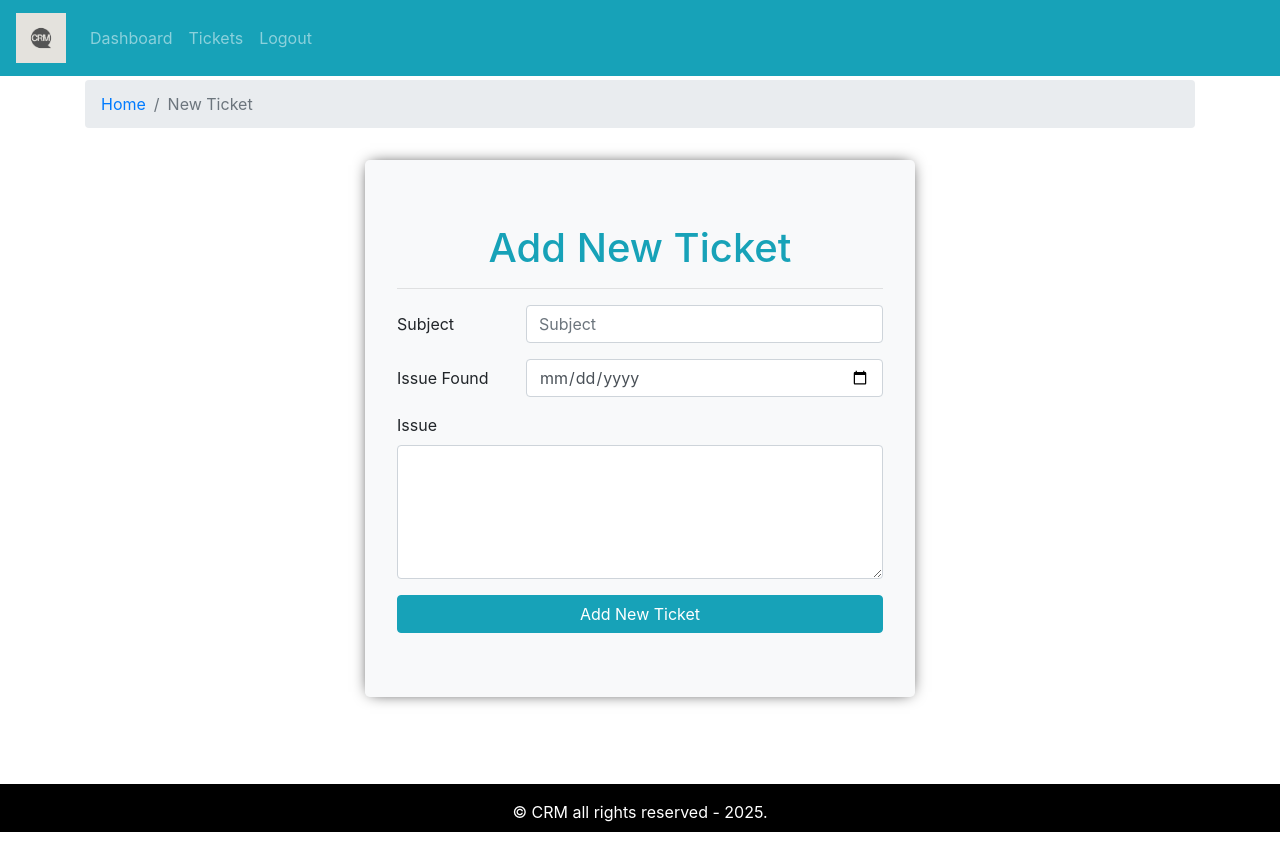
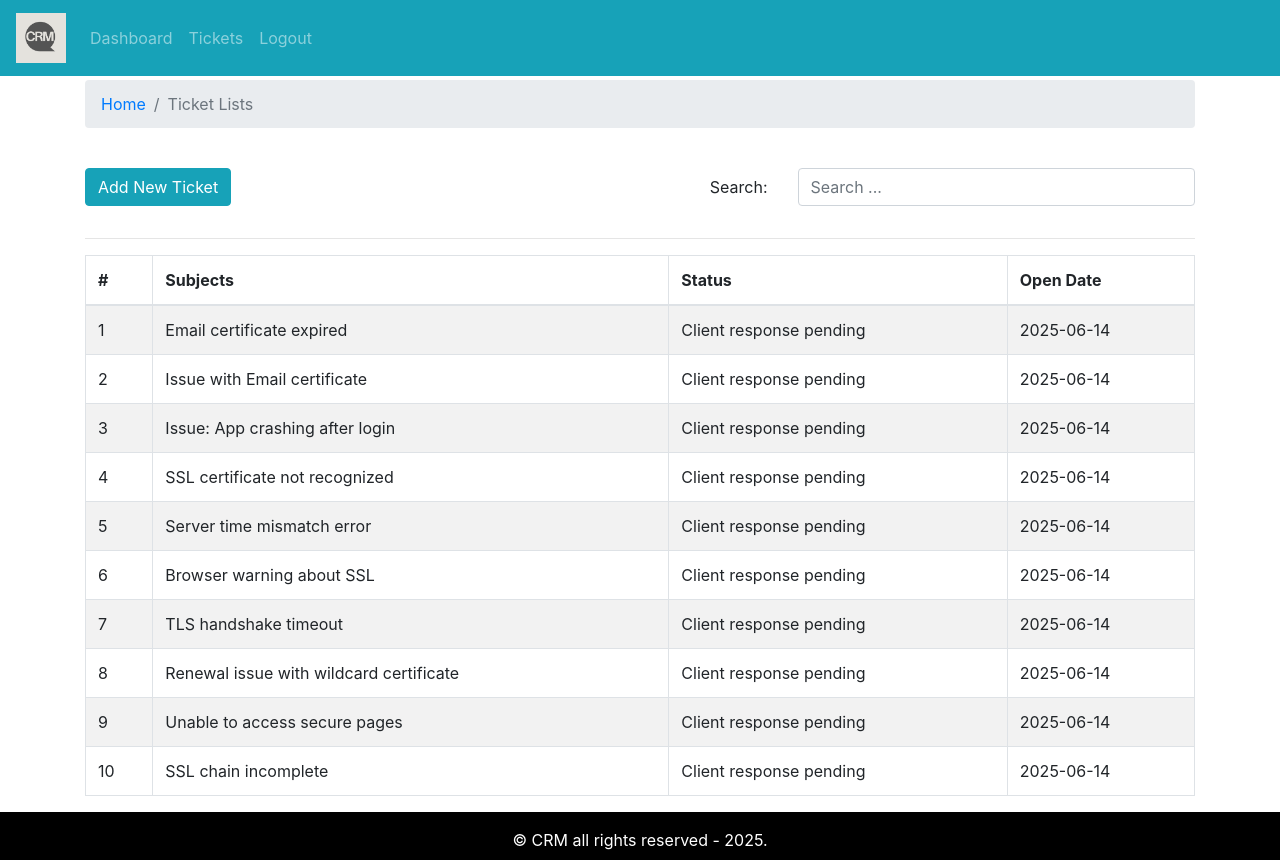
Before and after one commit to AniketKu23/crm-frontend, a React (Create React App) app: page / in a window 1280 px wide. Before the commit the page ends 832 px from the top, so only its background shows below. Built offline with nearby package versions, Linux system fonts and the light colour scheme.

Commit message:
Ticket Lists added

```diff
--- a/src/App.js
+++ b/src/App.js
@@ -4,6 +4,7 @@
 import { DefaultLayout } from './layout/DefaultLayout';
 import { Dashboard } from './pages/dashboard/DashboardPage';
 import { AddTicket } from './pages/new-ticket/AddTicketPage';
+import { TicketListsPage } from './pages/ticket-list/TicketListsPage';
 
 
 function App() {
@@ -11,7 +12,8 @@
     <div className="App">
       <DefaultLayout>
         {/* <Dashboard /> */}
-        <AddTicket />
+        {/* <AddTicket /> */}
+        <TicketListsPage />
 
       </DefaultLayout>
     </div>
--- /dev/null
+++ b/src/components/search-form/SearchFormComp.js
@@ -0,0 +1,32 @@
+import React from 'react'
+import { Form, Row, Col } from 'react-bootstrap'
+import PropTypes from 'prop-types'
+
+
+export const SearchForm = ({handleOnChange,str}) => {
+  return (
+    <div>
+        <Form>
+            <Form.Group as={Row}>
+                <Form.Label column sm="3">
+                    Search:{" "}
+                </Form.Label>
+                <Col ms="9">
+                    <Form.Control
+                    name='SearchStr'
+                    onChange={handleOnChange}
+                    value={str}
+                    placeholder='Search ...'
+                    />
+                </Col>
+            </Form.Group>
+        </Form>
+    </div>
+  )
+}
+
+
+SearchForm.prototype = {
+    handleOnChange:PropTypes.func.isRequired,
+    str:PropTypes.string.isRequired
+}
--- /dev/null
+++ b/src/pages/ticket-list/TicketListsPage.js
@@ -0,0 +1,55 @@
+import React, { useEffect, useState } from 'react'
+import { Container,Row, Col, Button} from 'react-bootstrap'
+import { PageBreadcrumb } from '../../components/breadcrumb/BreadcrumbComp'
+import { SearchForm } from '../../components/search-form/SearchFormComp'
+import { TicketTable } from '../../components/ticket-table/TicketTableComp'
+import tickets from '../../assets/data/dummy-tickets.json'
+
+
+export const TicketListsPage = () => {
+
+    const [str, setStr] = useState('')
+    const[dispTicket, setDispTicket] = useState(tickets)
+
+    useEffect(() => {}, [str, dispTicket])
+
+    const handleOnChange = (e) =>{
+        const {value} = e.target
+        setStr(value)
+        searchTicket(value)
+
+    }
+
+    const searchTicket =sttr =>{
+        const displayTickets = tickets.filter(row=>
+            row.subject.toLowerCase().includes(sttr.toLowerCase())
+        )
+
+        setDispTicket(displayTickets)
+
+
+    }
+  return (
+    <Container>
+        <Row>
+            <Col>
+                <PageBreadcrumb page="Ticket Lists" />
+            </Col>
+        </Row>
+        <Row className='mt-4'>
+            <Col>
+                <Button variant='info'>Add New Ticket</Button>
+            </Col>
+            <Col className='text-right'>
+                <SearchForm handleOnChange={handleOnChange} str={str}/>
+            </Col>
+        </Row>
+        <hr />
+        <Row>
+            <Col>
+                <TicketTable tickets={dispTicket} />
+            </Col>
+        </Row>
+    </Container>
+  )
+}
```
Also changed, not shown: src/components/ticket-table/TicketTableComp.js (+7 -0 lines), src/assets/img/logo.png.
